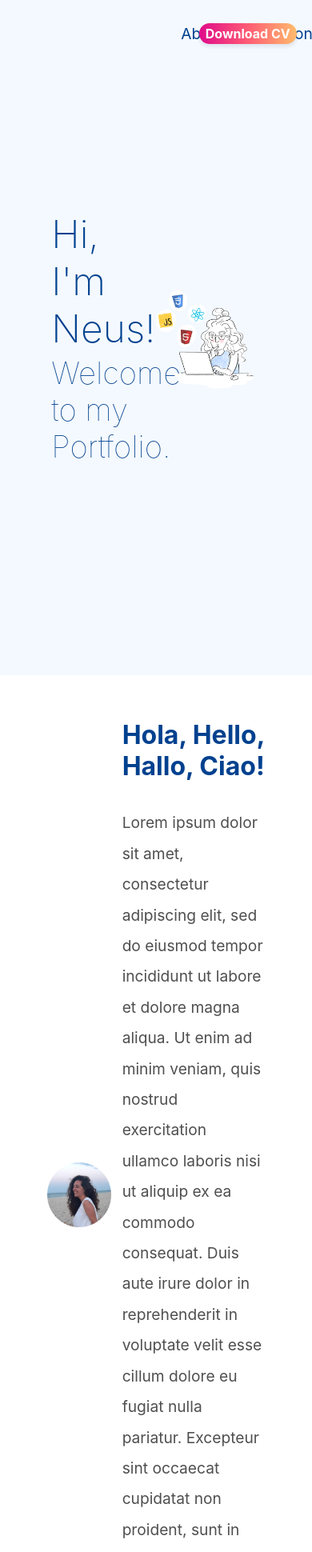
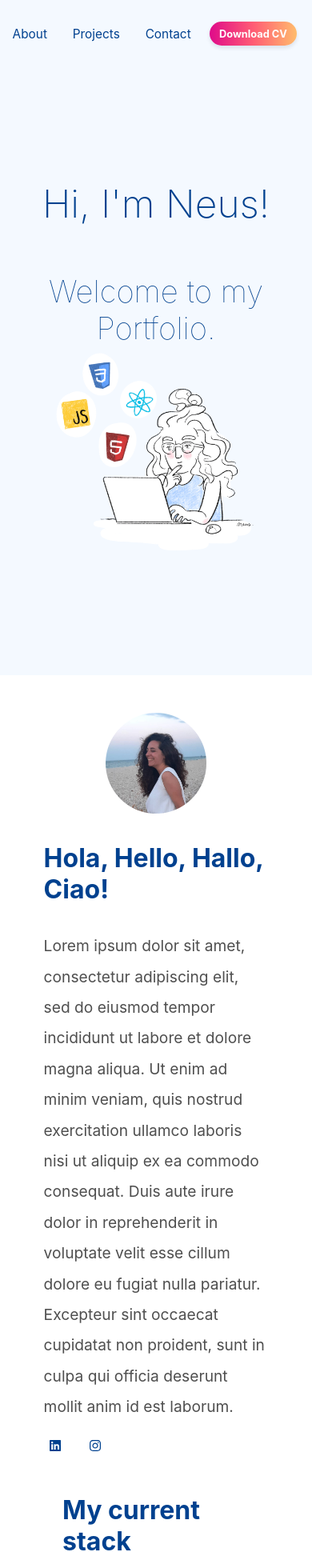
Before and after one commit to neusgp/portfolio, a Next.js app: page / in a window 390 px wide. Shown: the top 1940 px of the page at 80% size. Built offline with nearby package versions, Linux system fonts and the light colour scheme; no server answers; the database is empty.

Commit message:
add responsive css

```diff
--- a/components/stack.js
+++ b/components/stack.js
@@ -51,7 +51,7 @@ export default function Stack() {
                     />
                 </div>
                 <div className={styles.group}>
-                    <h4>Learning...</h4>
+                    <h4 className={styles.learning}>Learning...</h4>
                     <img
                         className={styles.icon}
                         src="https://cdn.jsdelivr.net/gh/devicons/devicon/icons/nextjs/nextjs-line.svg"
--- a/styles/about.module.css
+++ b/styles/about.module.css
@@ -33,3 +33,20 @@
     color: #00418f;
     margin: 0 4% 0 0;
 }
+
+@media only screen and (max-width: 768px) {
+    .about {
+        padding-top: 12%;
+    }
+    .content {
+        flex-direction: column;
+        width: 90%;
+    }
+    .text {
+        align-self: center;
+    }
+    .icon {
+        width: 10%;
+        margin-right: 8%;
+    }
+}
--- a/styles/contact.module.css
+++ b/styles/contact.module.css
@@ -82,3 +82,10 @@
 .error {
     color: rgb(255, 108, 108);
 }
+
+@media only screen and (max-width: 768px) {
+    .form {
+        width: 70%;
+        height: 60%;
+    }
+}
--- a/styles/globals.css
+++ b/styles/globals.css
@@ -1,9 +1,14 @@
 html,
 body {
     margin: 0;
+    overflow-x: hidden;
     font-family: "Inter", sans-serif;
     scroll-behavior: smooth;
     color: #00418f;
+}
+
+body {
+    position: relative;
 }
 
 * {
--- a/styles/navbar.module.css
+++ b/styles/navbar.module.css
@@ -46,10 +46,28 @@
 .button:hover {
     background: white;
     color: rgba(223, 11, 138, 1);
-    border: 2px solid rgba(223, 11, 138, 1);
+    border: 1px solid rgba(223, 11, 138, 1);
     cursor: pointer;
 }
 
 .buttontext {
     margin: 0;
 }
+
+@media only screen and (max-width: 768px) {
+    .navbar {
+        justify-content: flex-start;
+        font-size: 0.8em;
+    }
+    .menu {
+        left: 4%;
+        right: 0;
+        width: min-content;
+        justify-content: left;
+        gap: 20%;
+    }
+    .button {
+        right: 0;
+        padding: 2% 3% 2% 3%;
+    }
+}
--- a/styles/projects.module.css
+++ b/styles/projects.module.css
@@ -90,3 +90,19 @@
 .repo_button:hover {
     cursor: pointer;
 }
+
+@media only screen and (max-width: 768px) {
+    .intro {
+        width: 60%;
+        text-align: center;
+    }
+    .list {
+        flex-direction: column;
+        width: 70%;
+    }
+
+    .item {
+        width: 100%;
+        padding: 8%;
+    }
+}
--- a/styles/stack.module.css
+++ b/styles/stack.module.css
@@ -11,7 +11,12 @@
 
 .list {
     display: flex;
+
     margin-top: 3%;
+}
+
+.learning {
+    margin-bottom: 10%;
 }
 
 .group {
@@ -24,3 +29,17 @@
     width: 40%;
     margin: 3% 0 3% 0;
 }
+
+@media only screen and (max-width: 768px) {
+    .list {
+        flex-direction: column;
+    }
+
+    .title {
+        align-self: center;
+    }
+
+    .icon {
+        width: 30%;
+    }
+}
--- a/styles/welcome.module.css
+++ b/styles/welcome.module.css
@@ -21,3 +21,19 @@
     display: flex;
 
 }
+
+@media only screen and (max-width: 768px) {
+    .welcome {
+        padding-top: 20%;
+        flex-direction: column;
+        justify-content: center;
+    }
+    .title {
+        text-align: center;
+        width: 80%;
+    }
+    .image {
+        width: 70%;
+        margin-top: 6%;
+    }
+}
```
